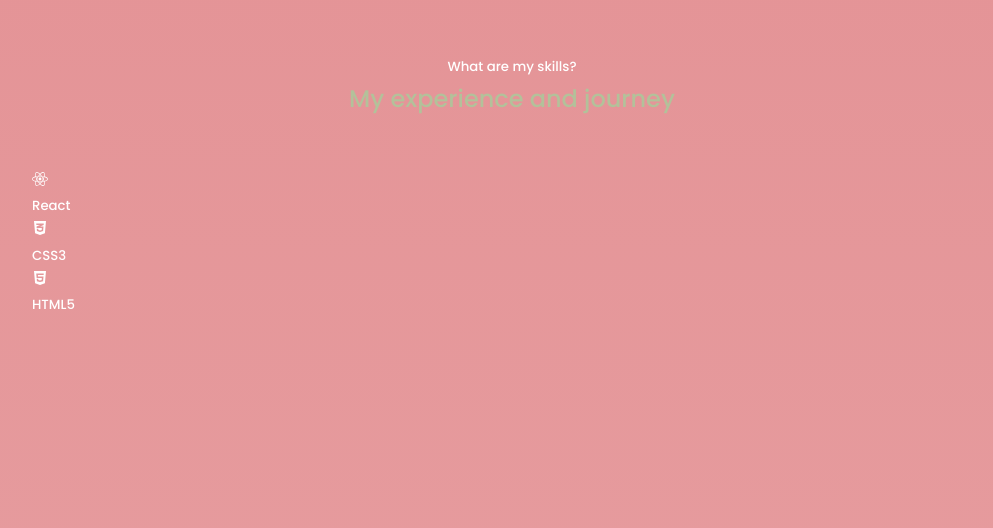
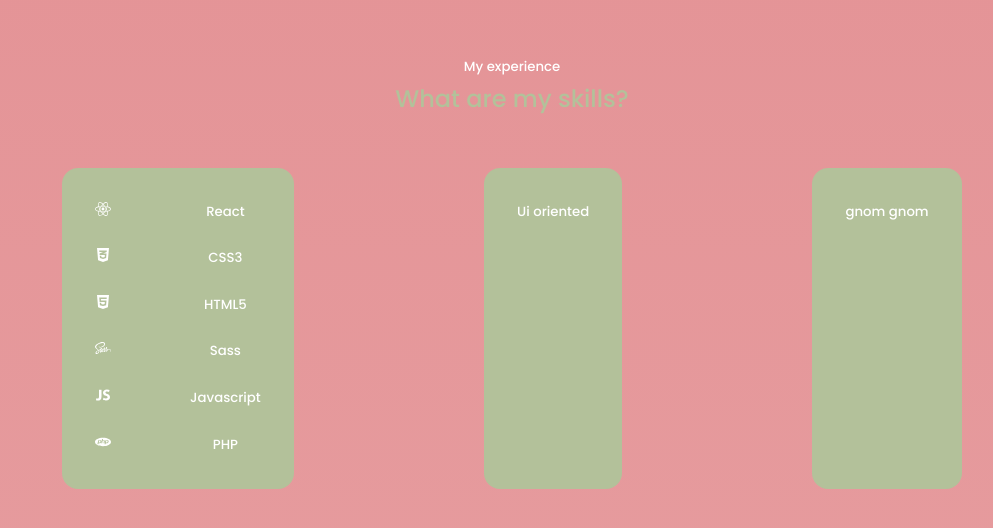
Before and after one commit to Kimberley16/Portfolio, a React (Vite) app in the folder vite-project/: page / in a window 1280 px wide. Shown: the part 2118-2646 px from the top of the page, without its empty margins (128-1121 px from the left). Built offline with nearby package versions, Linux system fonts and the light colour scheme.

Commit message:
exp in progress

```diff
--- a/vite-project/src/components/Experience/Experience.css
+++ b/vite-project/src/components/Experience/Experience.css
@@ -0,0 +1,53 @@
+.hardskills {
+  display: grid;
+  grid-template-columns: repeat(2, 1fr);
+  gap: 1.5rem;
+  background: var(--color-primary);
+  border: 1px solid transparent;
+  border-radius: 1rem;
+  padding: 2rem;
+  text-align: center;
+  transition: var(--transition);
+}
+
+.hardskills:hover {
+  background: transparent;
+  border-color: var(--color-bg);
+  cursor: default;
+}
+
+.softskills {
+  background: var(--color-primary);
+  border: 1px solid transparent;
+  border-radius: 1rem;
+  padding: 2rem;
+  text-align: center;
+  transition: var(--transition);
+}
+
+.softskills:hover {
+  background: transparent;
+  border-color: var(--color-bg);
+  cursor: default;
+}
+
+.Myexperience {
+  background: var(--color-primary);
+  border: 1px solid transparent;
+  border-radius: 1rem;
+  padding: 2rem;
+  text-align: center;
+  transition: var(--transition);
+}
+
+.Myexperience:hover {
+  background: transparent;
+  border-color: var(--color-bg);
+  cursor: default;
+}
+
+.experience__container {
+  display: flex;
+  flex-wrap: nowrap;
+  justify-content: space-evenly;
+}
--- a/vite-project/src/components/Experience/Experience.jsx
+++ b/vite-project/src/components/Experience/Experience.jsx
@@ -3,19 +3,32 @@ import "./Experience.css";
 import { FaReact } from "react-icons/fa";
 import { FaCss3Alt } from "react-icons/fa";
 import { FaHtml5 } from "react-icons/fa";
+import { FaSass } from "react-icons/fa";
+import { SiPhp } from "react-icons/si";
+import { IoLogoJavascript } from "react-icons/io";
 
 const Experience = () => {
   return (
     <section id="experience">
-      <h5>What are my skills?</h5>
-      <h2>My experience and journey</h2>
+      <h5>My experience</h5>
+      <h2>What are my skills?</h2>
 
-      <div className="container experience__container">
-        <div className="hardskills"></div>
-        <FaReact /> <h5>React</h5>
-        <FaCss3Alt /> <h5>CSS3</h5>
-        <FaHtml5 /> <h5>HTML5</h5>
-        <div className="softskills"></div>
+      <div className="experience__container">
+        <div className="hardskills">
+          <FaReact /> <h5>React</h5>
+          <FaCss3Alt /> <h5>CSS3</h5>
+          <FaHtml5 /> <h5>HTML5</h5>
+          <FaSass /> <h5>Sass</h5>
+          <IoLogoJavascript /> <h5> Javascript</h5>
+          <SiPhp /> <h5>PHP</h5>
+        </div>
+
+        <div className="softskills">
+          <h5>Ui oriented</h5>
+        </div>
+        <div className="Myexperience">
+          <h5>gnom gnom</h5>
+        </div>
       </div>
 
       <div className="Myjourney"></div>
```
